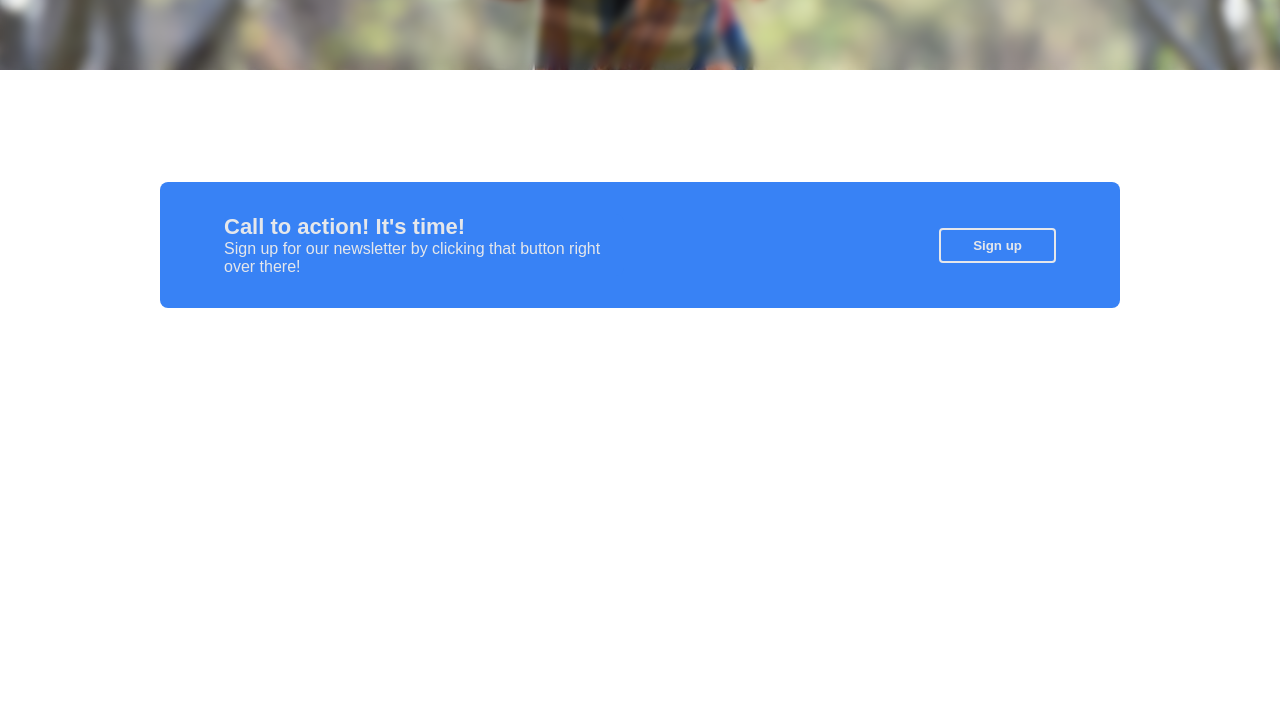
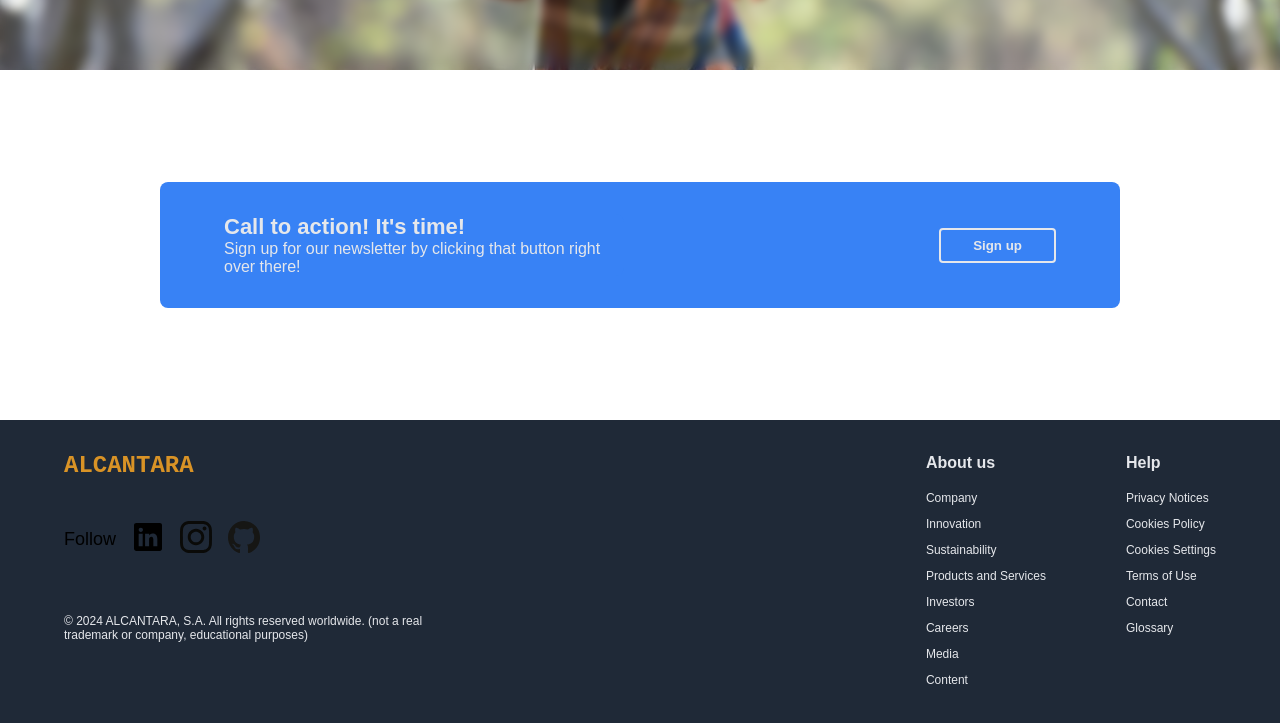
Before and after one commit to fabioalma/landing_page, a plain HTML site: page index.html in a window 1280 px wide. Shown: the part 1342-2065 px from the top of the page. Before the commit the page ends 1762 px from the top, so only its background shows below. Drawn offline with Linux system fonts and the light colour scheme.

Commit message:
feat!: add footer with links and copyright
project is finished at 05/02/2023 04:31 CET

```diff
--- a/index.html
+++ b/index.html
@@ -80,6 +80,40 @@
     </div>
     <footer>
         <!-- contact + copyright -->
+        <div id="left-column">
+            <header class="logo"><a href="index.html">ALCANTARA</a></header>
+            <div>
+                <p>Follow</p>
+                <a href="https://www.linkedin.com/in/fabio-alc%C3%A1ntara-62b840277/" target="_blank" rel="noreferrer noopener"><img src="img/linkedin-seeklogo.svg" alt="linkedin logo"></a>
+                <a href="https://www.instagram.com/" target="_blank" rel="noreferrer noopener"><img src="img/instagram-seeklogo.svg" alt="instagram logo"></a>
+                <a href="https://github.com/fabioalma" target="_blank" rel="noreferrer noopener"><img src="img/github-seeklogo.svg" alt="github logo"></a>
+            </div>
+            <p id="copyright">© 2024 ALCANTARA, S.A. All rights reserved worldwide. (not a real trademark or company, educational purposes)</p>
+        </div>
+        <div id="midle-column">
+            <label for="about-us" id="about-lb">About us</label>
+            <ul id="about-us">
+                <li><a href="#">Company</a></li>
+                <li><a href="#">Innovation</a></li>
+                <li><a href="#">Sustainability</a></li>
+                <li><a href="#">Products and Services</a></li>
+                <li><a href="#">Investors</a></li>
+                <li><a href="#">Careers</a></li>
+                <li><a href="#">Media</a></li>
+                <li><a href="#">Content</a></li>
+            </ul>
+        </div>
+        <div id="right-column">
+            <label for="help" id="help-lb">Help</label>
+            <ul id="help">
+                <li><a href="#">Privacy Notices</a></li>
+                <li><a href="#">Cookies Policy</a></li>
+                <li><a href="#">Cookies Settings</a></li>
+                <li><a href="#">Terms of Use</a></li>
+                <li><a href="#">Contact</a></li>
+                <li><a href="#">Glossary</a></li>
+            </ul>
+        </div>
     </footer>
 </body>
 </html>
--- a/style.css
+++ b/style.css
@@ -20,6 +20,11 @@ footer {
     background-color: #e5e7eb;
 }
 
+a {
+    text-decoration: none;
+    color: inherit;
+}
+
 /* NAV BAR */
 
 nav {
@@ -38,17 +43,18 @@ nav {
     z-index: 9999;
 }
 
-nav .logo {                     /* Changed from id to class for logo */
+nav .logo {
     margin-right: auto;
 }
 
-nav .logo a {
+.logo a {
     color: #d99326;
     font-family: 'Courier New', Courier, monospace;
     font-weight: bold;
     font-size: 24px;
     transform: scale(1);
     transition: all 0.3s;
+    text-decoration: none;      /* Added for compatibility w/footer logo */
 }
 
 nav .logo:hover a {
@@ -109,7 +115,7 @@ nav div a:hover {
     padding: 8px 32px;
 }
 
-#hero div button:hover {            /* Added hover feature */
+#hero div button:hover {
     background-color: #1f2937;
     border: 2px solid #e5e7eb;
     border-radius: 4px;
@@ -297,3 +303,74 @@ nav div a:hover {
     flex-grow: 0;
     padding: 8px 32px;
 }
+
+/* FOOTER */
+
+footer {
+    align-items: start;
+    display: flex;
+    flex-flow: row nowrap;
+    gap: 80px;
+    justify-content: start;
+    padding: 32px 64px;
+}
+
+#left-column {
+    margin-right: auto;
+}
+
+#left-column .logo {
+    margin-bottom: 32px;
+}
+
+#left-column p#copyright {
+    color: #e5e7eb;
+    font-size: 12px;
+    max-width: 30vw;
+    margin: 46px 0 0 0;
+    padding: 0;
+}
+
+#left-column div {
+    display: flex;
+    gap: 16px;
+    justify-content: start;
+    align-items: center;
+}
+
+
+#left-column div a img {
+    width: 32px;
+}
+
+#about-lb,
+#help-lb {
+    font-size: 16px;
+    font-weight: 700;
+}
+
+#about-lb,
+#help-lb,
+#about-us li,
+#help li {
+    color: #e5e7eb;
+}
+
+#about-us,
+#help {
+    list-style: none;
+    padding: 0;
+    text-decoration: none;
+    text-align: left;
+}
+
+#about-us li,
+#help li {
+    margin-bottom: 12px;
+    font-size: 12px;
+}
+
+#about-us li:hover,
+#help li:hover {
+    color: #acafb3;
+}
```
Also changed, not shown: img/github-seeklogo.svg (added), img/instagram-seeklogo.svg (added), img/linkedin-seeklogo.svg (added).
